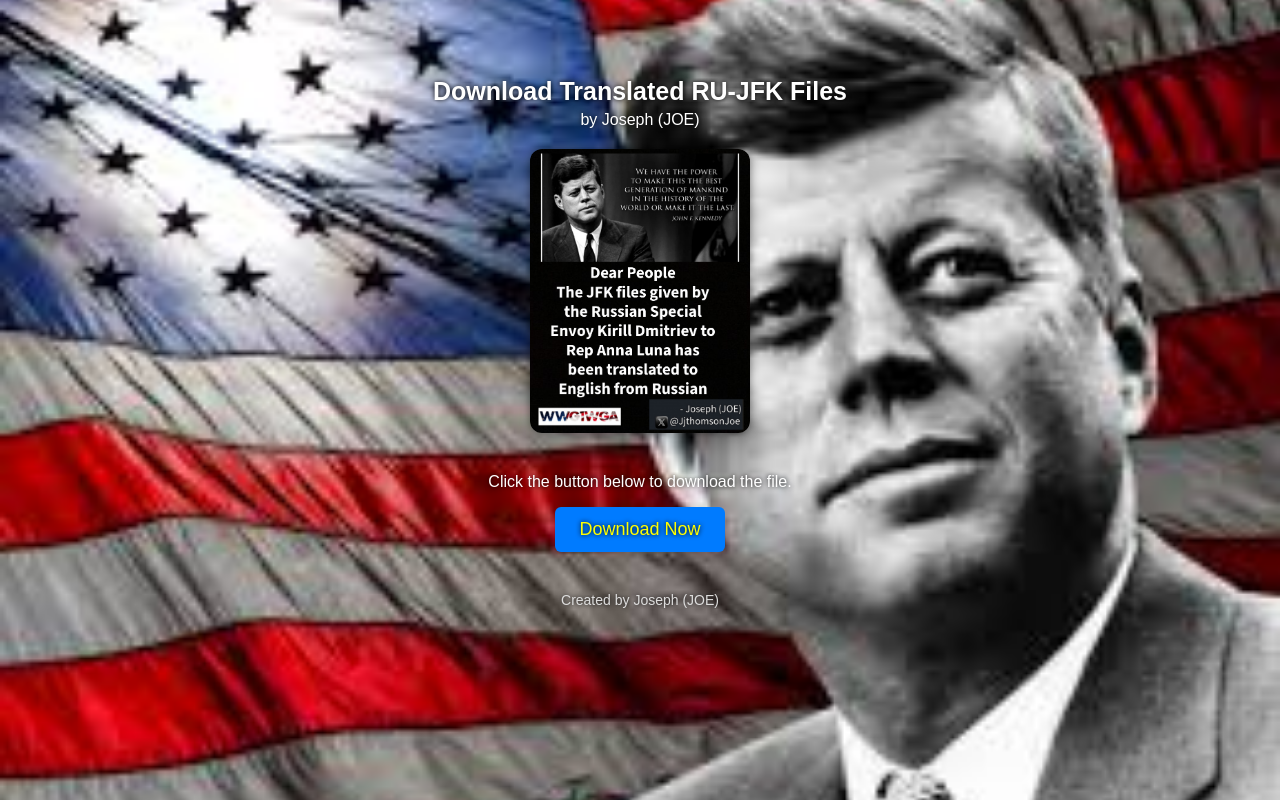
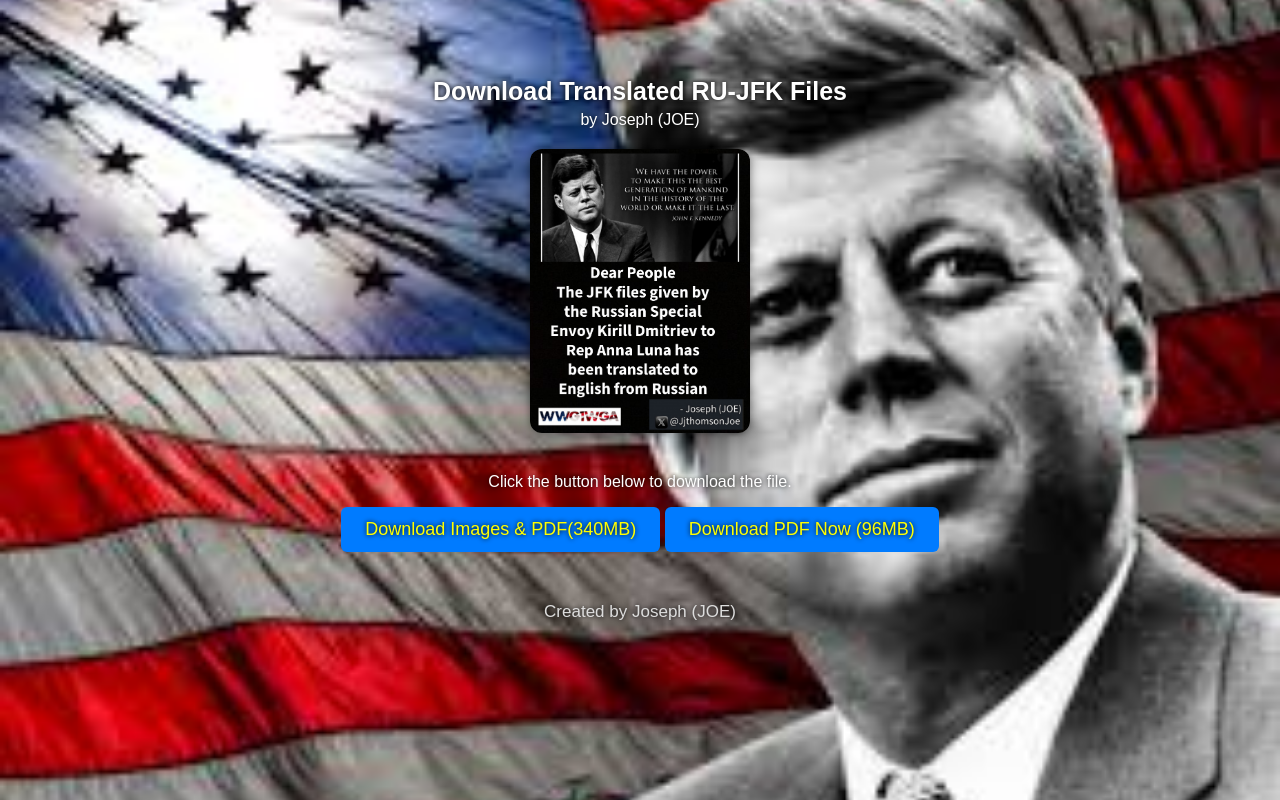
Before and after one commit to Joe17Q/RU-JFK-Files-translated-russian-to-english-josephjoe, a plain HTML site: page index.html in a window 1280 px wide. Drawn offline with Linux system fonts and the light colour scheme.

Commit message:
Update index.html

```diff
--- a/index.html
+++ b/index.html
@@ -43,8 +43,8 @@
       background-color: #0056b3;
     }
     p.author-bottom {
-      margin-top: 40px;
-      font-size: 14px;
+      margin-top: 50px;
+      font-size: 17px;
       color: #ddd;
     }
   </style>
@@ -59,7 +59,10 @@
   <p>Click the button below to download the file.</p>
 
   <a class="download-button" href="https://drive.usercontent.google.com/download?id=1-dgGMHrHwGfbNTVpC9HW25GHuFl6M4qU&export=download&authuser=0">
-    Download Now
+    Download Images & PDF(340MB)
+  </a>
+  <a class="download-button" href="https://drive.usercontent.google.com/u/0/uc?id=1wBCE5qpb4gVu-Ftpx1i2OmL9bYjsaH4B&export=download">
+    Download PDF Now (96MB)
   </a>
 
   <!-- ✅ Visible line with your name -->
```
